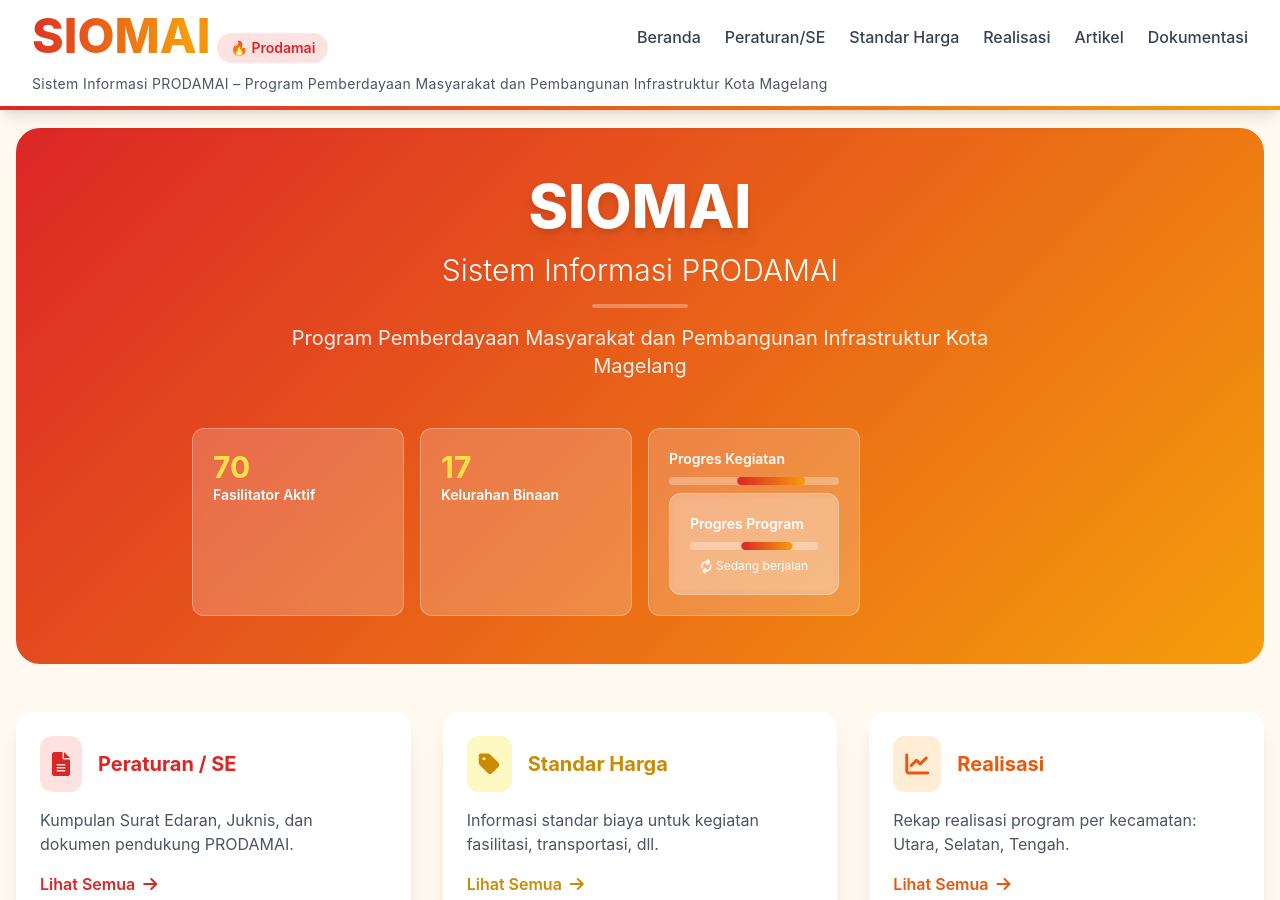
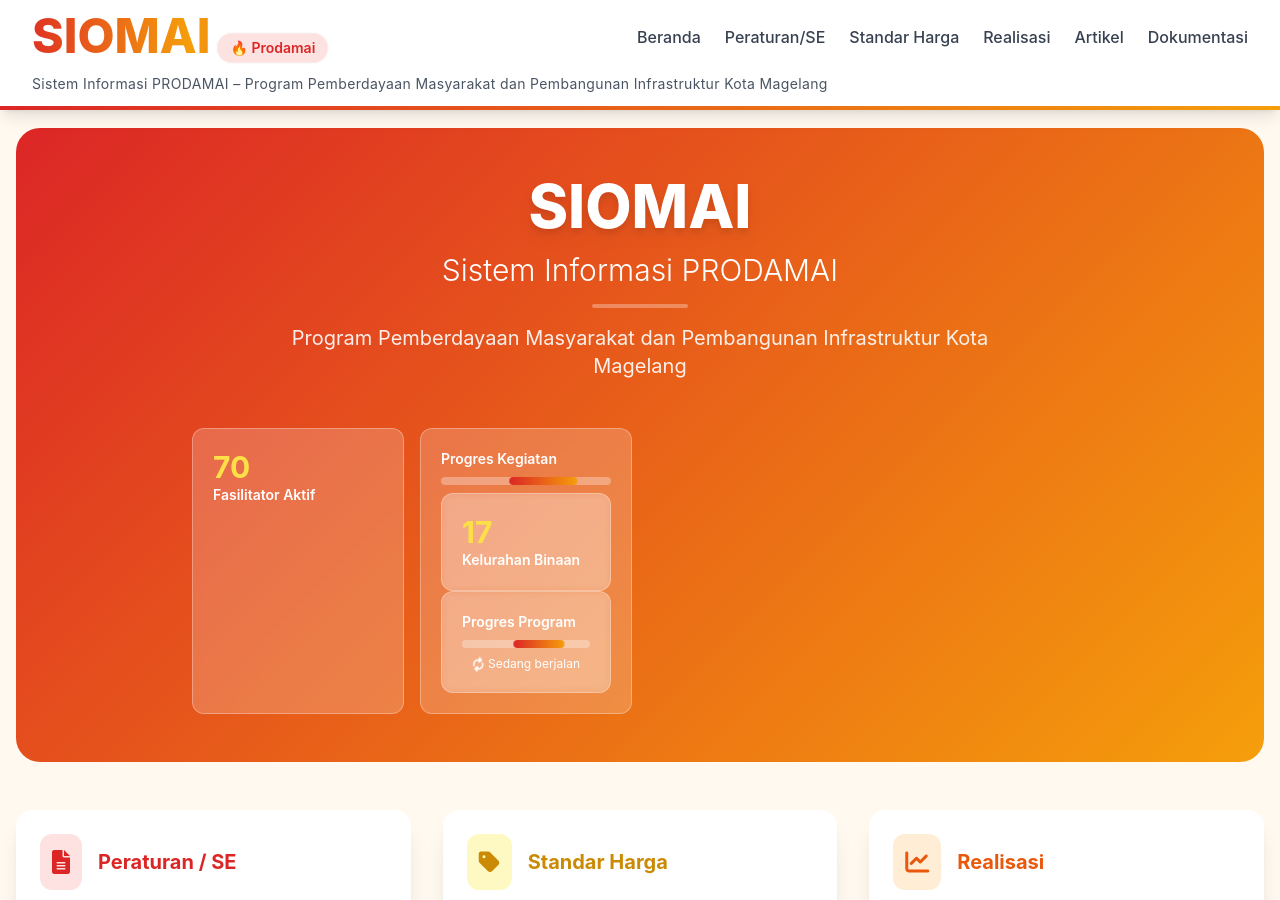
Before and after one commit to fasilitatormgl/siomai, a Jekyll site: the page built from index.html, in a window 1280 px wide and 900 px high. Built offline with Jekyll 4.4.1, drawn with Linux system fonts in a browser that asks for light colours; nearby versions of some CDN libraries.

Commit message:
Update index.html

```diff
--- a/index.html
+++ b/index.html
@@ -19,13 +19,13 @@ title: Beranda
             <div class="text-sm font-semibold">Fasilitator Aktif</div>
         </div>
         <div class="bg-white bg-opacity-20 backdrop-blur-sm rounded-xl p-5 border border-white border-opacity-30 hover-scale">
-            <div class="text-3xl font-bold text-yellow-300">17</div>
-            <div class="text-sm font-semibold">Kelurahan Binaan</div>
-        </div>
-        <div class="bg-white bg-opacity-20 backdrop-blur-sm rounded-xl p-5 border border-white border-opacity-30 hover-scale">
             <div class="text-sm font-semibold text-white mb-2">Progres Kegiatan</div>
             <div class="progress-bar-container bg-white/30 rounded-full h-2 w-full overflow-hidden mb-2">
                 <div class="progress-bar-animate h-full w-2/5 rounded-full"></div>
+            </div>
+            <div class="bg-white bg-opacity-20 backdrop-blur-sm rounded-xl p-5 border border-white border-opacity-30 hover-scale">
+            <div class="text-3xl font-bold text-yellow-300">17</div>
+            <div class="text-sm font-semibold">Kelurahan Binaan</div>
             </div>
         <div class="bg-white bg-opacity-20 backdrop-blur-sm rounded-xl p-5 border border-white border-opacity-30 hover-scale">
             <div class="text-sm font-semibold text-white mb-2">Progres Program</div>
```
